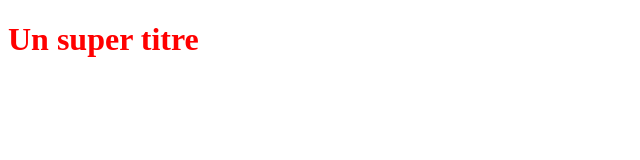
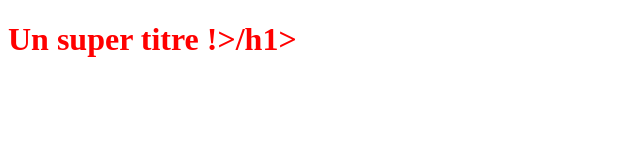
Before and after one commit to Candeve/OpenclassroomsProject, a plain HTML site: page index.html in a window 1280 px wide. Shown: the whole page, without its empty margins (0-640 px from the left). Drawn offline with Linux system fonts and the light colour scheme.

Commit message:
Modification du titre H1 en rajoutant un !

```diff
--- a/index.html
+++ b/index.html
@@ -5,6 +5,6 @@
    <link rel="stylesheet" type="text/css" href="styles.css">
 </head>
 <body>
-   <h1>Un super titre</h1>
+   <h1>Un super titre !>/h1>
 </body>
 </html>
```
